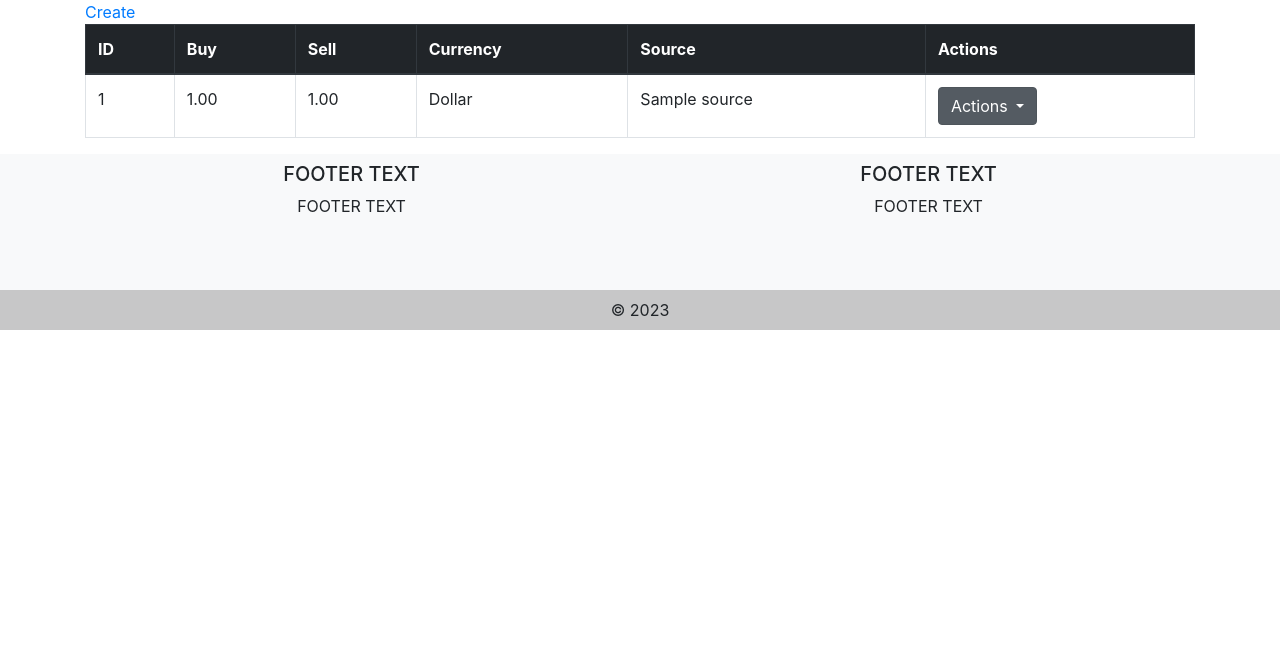
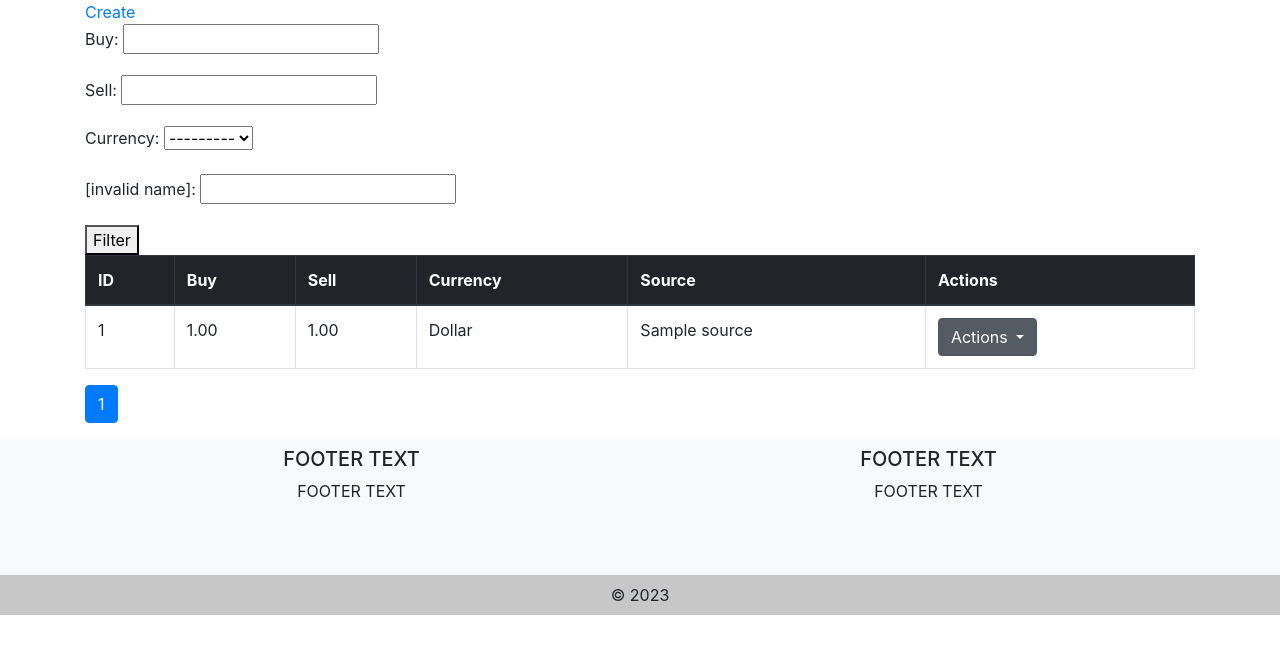
Before and after one commit to Vladyslav-Potapenko/Currency, a Django app: page /currency/rate/list/ in a window 1280 px wide. Shown: the part 56-710 px from the top of the page. Run offline with Django 4.2, Linux system fonts and the light colour scheme; a user stored in the database is signed in; data comes from the database, SQL or seed files in the repository; tables that the repository leaves empty hold one stand-in row (values such as "Sample post"); some libraries are stand-ins or nearby versions.

Commit message:
homework17

```diff
--- a/app/account/__init__.py
+++ b/app/account/__init__.py
@@ -0,0 +1 @@
+default_app_config = 'account.apps.AccountConfig'
--- a/app/account/apps.py
+++ b/app/account/apps.py
@@ -4,3 +4,6 @@ from django.apps import AppConfig
 class AccountConfig(AppConfig):
     default_auto_field = 'django.db.models.BigAutoField'
     name = 'account'
+
+    def ready(self):
+        from . import receivers # noqa F401
--- a/app/account/models.py
+++ b/app/account/models.py
@@ -11,6 +11,7 @@ def avatar_path(instance, filename):
 
 class User(AbstractUser):
     email = models.EmailField(_('email address'), unique=True)
+    phone = models.CharField(_('Phone'), null=True, max_length=13)
     avatar = models.FileField(
         _('Avatar'),
         default=None,
--- a/app/account/views.py
+++ b/app/account/views.py
@@ -39,6 +39,7 @@ class ProfileView(LoginRequiredMixin, UpdateView):
     fields = (
         'first_name',
         'last_name',
+        'phone',
         'avatar'
     )
 
--- /dev/null
+++ b/app/currency/filters.py
@@ -0,0 +1,37 @@
+import django_filters
+
+from currency.models import Rate, Source, Contact_us
+
+
+class RateFilter(django_filters.FilterSet):
+    name = django_filters.CharFilter(lookup_expr='iexact')
+
+    class Meta:
+        model = Rate
+        fields = (
+            'buy',
+            'sell',
+            'currency'
+        )
+
+
+class SourceFilter(django_filters.FilterSet):
+    name = django_filters.CharFilter(lookup_expr='iexact')
+
+    class Meta:
+        model = Source
+        fields = (
+            'name',
+            'source_url'
+        )
+
+
+class ContactusFilter(django_filters.FilterSet):
+    name = django_filters.CharFilter(lookup_expr='iexact')
+
+    class Meta:
+        model = Contact_us
+        fields = (
+            'email_from',
+            'subject'
+        )
--- a/app/currency/templates/contact_us.html
+++ b/app/currency/templates/contact_us.html
@@ -7,6 +7,10 @@
 {% block content %}
 
     <a href="{% url 'currency:contactus-create' %}">Create</a><br>
+    <form method = "get" >
+         {{filter.form.as_p}}
+         <button type = "submit">Filter</button >
+    </form >
     <table>
         <tr>
             <th>ID</th>
@@ -27,4 +31,5 @@
         </tr>
         {% endfor %}
     </table>
+{% include 'includes/pagination.html' %}
 {% endblock content %}
--- /dev/null
+++ b/app/currency/templates/includes/pagination.html
@@ -0,0 +1,24 @@
+<nav aria-label="...">
+    <ul class="pagination">
+        {% if page_obj.has_previous %}
+            <li class="page-item">
+                <a class="page-link" href="?page={{ page_obj.previous_page_number }}&{{ filter_params }}">Previous</a>
+            </li>
+        {% endif %}
+
+        {% for i in page_obj.paginator.page_range %}
+            {% if page_obj.number == i %}
+                <li class="page-item active" aria-current="page"><a class="page-link" href="#">{{ i }}</a></li>
+            {% else %}
+                <li class="page-item"><a class="page-link" href="?page={{ i }}&{{ filter_params }}">{{ i }}</a></li>
+            {% endif %}
+        {% endfor %}
+
+
+        {% if page_obj.has_next %}
+            <li class="page-item">
+                <a class="page-link" href="?page={{ page_obj.paginator.num_pages }}&{{ filter_params }}">Next</a>
+            </li>
+        {% endif %}
+    </ul>
+</nav>
--- a/app/currency/templates/rate_list.html
+++ b/app/currency/templates/rate_list.html
@@ -8,6 +8,10 @@
 
 {% if request.user.is_superuser or request.user.is_authenticated %}
     <a href="{% url 'currency:rate-create' %}">Create</a><br>
+    <form method = "get" >
+         {{filter.form.as_p}}
+         <button type = "submit">Filter</button >
+    </form >
 {% else %}
 
 {% endif %}
@@ -69,4 +73,6 @@
     {% endfor %}
     </tbody>
 </table>
+
+{% include 'includes/pagination.html' %}
 {% endblock content %}
--- a/app/currency/templates/source_list.html
+++ b/app/currency/templates/source_list.html
@@ -8,6 +8,10 @@
 
 {% if request.user.is_superuser or request.user.is_authenticated %}
     <a href="{% url 'currency:source-create' %}">Create</a><br>
+    <form method = "get" >
+         {{filter.form.as_p}}
+         <button type = "submit">Filter</button >
+    </form >
 {% else %}
 
 {% endif %}
@@ -59,4 +63,5 @@
     {% endfor %}
     </tbody>
 </table>
+{% include 'includes/pagination.html' %}
 {% endblock content %}
--- a/app/currency/views.py
+++ b/app/currency/views.py
@@ -1,14 +1,17 @@
 from django.conf import settings
+from django.urls import reverse_lazy
 from django.http.response import HttpResponse, HttpResponseRedirect, Http404   # noqa F401
+from django.contrib.auth.mixins import LoginRequiredMixin, UserPassesTestMixin
 from django.views.generic import (
-    ListView, CreateView, UpdateView,
+    CreateView, UpdateView,
     DetailView, DeleteView, TemplateView
 )
-from django.urls import reverse_lazy
-from django.contrib.auth.mixins import LoginRequiredMixin, UserPassesTestMixin
+from django_filters.views import FilterView
 from currency.models import Rate, Contact_us, Source
 from currency.forms import RateForm, SourceForm, ContactusForm
 from currency.tasks import send_email_from_background
+
+from app.currency.filters import RateFilter, SourceFilter, ContactusFilter
 
 
 class SuperuserRequiredMixin(UserPassesTestMixin):
@@ -16,9 +19,20 @@ class SuperuserRequiredMixin(UserPassesTestMixin):
         return self.request.user.is_superuser
 
 
-class RateListView(ListView):
+class RateListView(FilterView):
     queryset = Rate.objects.all().select_related('source')
     template_name = 'rate_list.html'
+    paginate_by = 10
+    filterset_class = RateFilter
+
+    def get_context_data(self, *, object_list=None, **kwargs):
+        context = super().get_context_data(object_list=object_list, **kwargs)
+        context['filter_params'] = '&'.join(
+            f'{key}={value}'
+            for key, value in self.request.GET.items()
+            if key != 'page'
+        )
+        return context
 
 
 class RateCreateView(CreateView):
@@ -57,9 +71,20 @@ class RateDeleteView(LoginRequiredMixin, SuperuserRequiredMixin, DeleteView):
         return queryset
 
 
-class SourceListView(ListView):
+class SourceListView(FilterView):
     queryset = Source.objects.all()
     template_name = 'source_list.html'
+    paginate_by = 10
+    filterset_class = SourceFilter
+
+    def get_context_data(self, *, object_list=None, **kwargs):
+        context = super().get_context_data(object_list=object_list, **kwargs)
+        context['filter_params'] = '&'.join(
+            f'{key}={value}'
+            for key, value in self.request.GET.items()
+            if key != 'page'
+        )
+        return context
 
 
 class SourceCreateView(CreateView):
@@ -98,9 +123,20 @@ class SourceDeleteView(LoginRequiredMixin, SuperuserRequiredMixin, DeleteView):
         return queryset
 
 
-class ContactusListView(ListView):
+class ContactusListView(FilterView):
     queryset = Contact_us.objects.all()
     template_name = 'contact_us.html'
+    paginate_by = 10
+    filterset_class = ContactusFilter
+
+    def get_context_data(self, *, object_list=None, **kwargs):
+        context = super().get_context_data(object_list=object_list, **kwargs)
+        context['filter_params'] = '&'.join(
+            f'{key}={value}'
+            for key, value in self.request.GET.items()
+            if key != 'page'
+        )
+        return context
 
 
 class ContactusCreateView(CreateView):
--- a/app/settings/settings.py
+++ b/app/settings/settings.py
@@ -53,7 +53,9 @@ EXTERNAL_APPS = [
     'import_export',
     'storages',
     'crispy_forms',
-    'crispy_bootstrap4'
+    'crispy_bootstrap4',
+    'django_tables2',
+    'django_filters'
 ]
 
 INTERNAL_APPS = [
--- a/requirements.txt
+++ b/requirements.txt
@@ -8,6 +8,8 @@ crispy-bootstrap4
 pika
 Celery
 requests
+django_tables2
+django-filter
 
 
 #flake
```
Also changed, not shown: app/account/receivers.py (added, +10 -0 lines), app/currency/management/commands/dummy_data.py (added, +30 -0 lines), app/account/migrations/0005_user_phone.py (added), app/currency/management/__init__.py (added), app/currency/management/commands/__init__.py (added).
